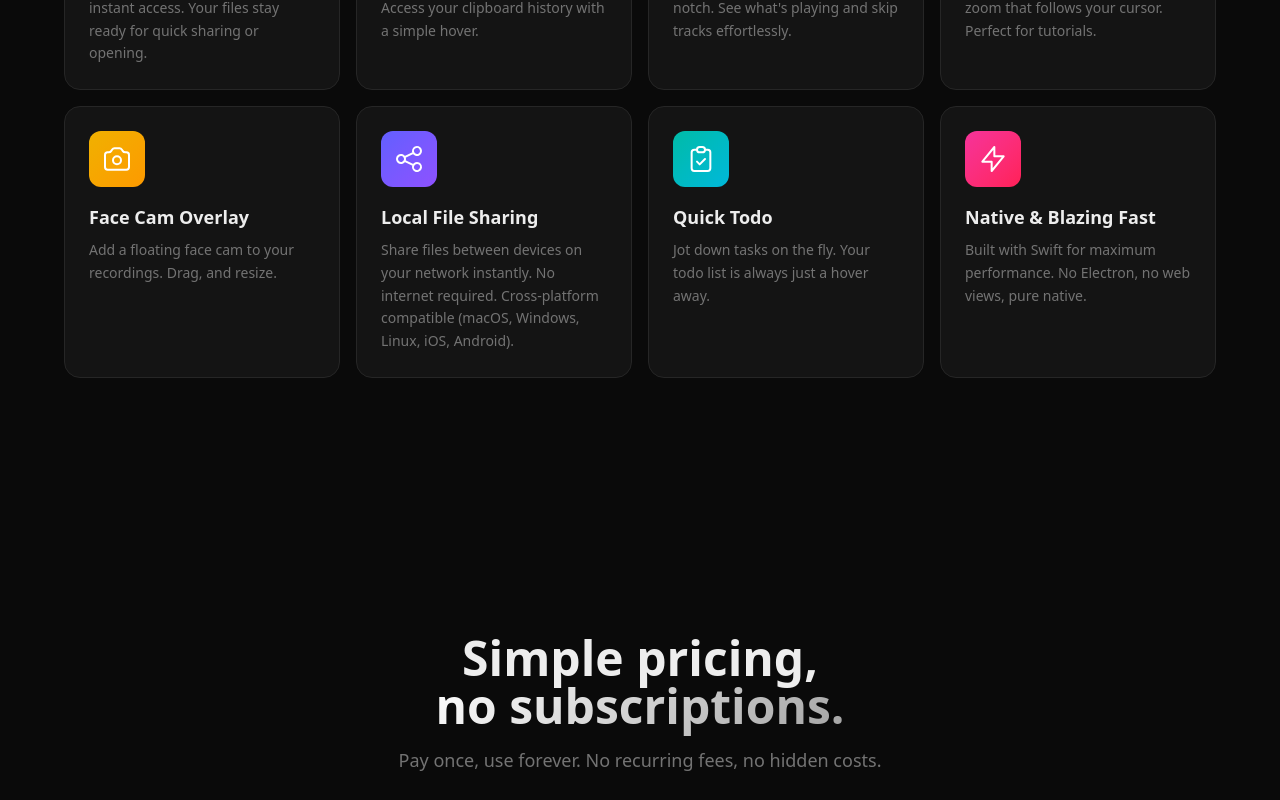
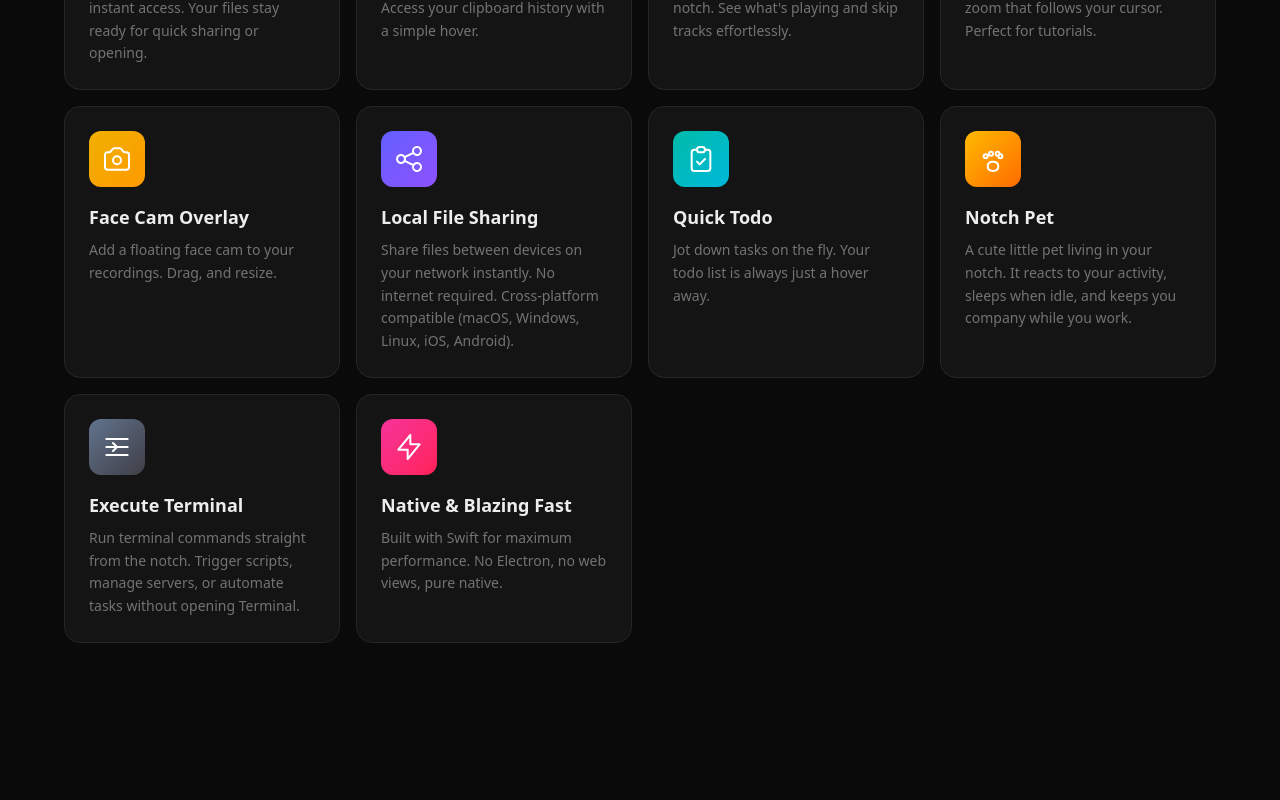
Before and after one commit to muhammadsaddamnur/notchdrop-next, a Next.js app: page / in a window 1280 px wide. Shown: the part 1560-2360 px from the top of the page. Built offline with nearby package versions, Linux system fonts and the light colour scheme.

Commit message:
add features

```diff
--- a/src/components/Features.tsx
+++ b/src/components/Features.tsx
@@ -73,6 +73,30 @@
     title: 'Quick Todo',
     description: 'Jot down tasks on the fly. Your todo list is always just a hover away.',
     color: 'from-teal-500 to-cyan-500',
+  },
+  {
+    icon: (
+      <svg className="w-8 h-8" fill="none" stroke="currentColor" viewBox="0 0 24 24">
+        <path strokeLinecap="round" strokeLinejoin="round" strokeWidth={1.5}
+          d="M12 14c-2.5 0-4 1.5-4 3.5S9.5 21 12 21s4-1.5 4-3.5S14.5 14 12 14z" />
+        <path strokeLinecap="round" strokeLinejoin="round" strokeWidth={1.5}
+          d="M8 10a1.5 1.5 0 11-3 0 1.5 1.5 0 013 0zm11 0a1.5 1.5 0 11-3 0 1.5 1.5 0 013 0zm-7-2a1.5 1.5 0 11-3 0 1.5 1.5 0 013 0zm5 0a1.5 1.5 0 11-3 0 1.5 1.5 0 013 0z" />
+      </svg>
+    ),
+    title: 'Notch Pet',
+    description: 'A cute little pet living in your notch. It reacts to your activity, sleeps when idle, and keeps you company while you work.',
+    color: 'from-amber-400 to-orange-500',
+  },
+  {
+    icon: (
+      <svg className="w-8 h-8" fill="none" stroke="currentColor" viewBox="0 0 24 24">
+        <path strokeLinecap="round" strokeLinejoin="round" strokeWidth={1.5}
+          d="M4 6h16M4 12h16M4 18h16M9 9l3 3-3 3" />
+      </svg>
+    ),
+    title: 'Execute Terminal',
+    description: 'Run terminal commands straight from the notch. Trigger scripts, manage servers, or automate tasks without opening Terminal.',
+    color: 'from-slate-500 to-zinc-700',
   },
   {
     icon: (
```
